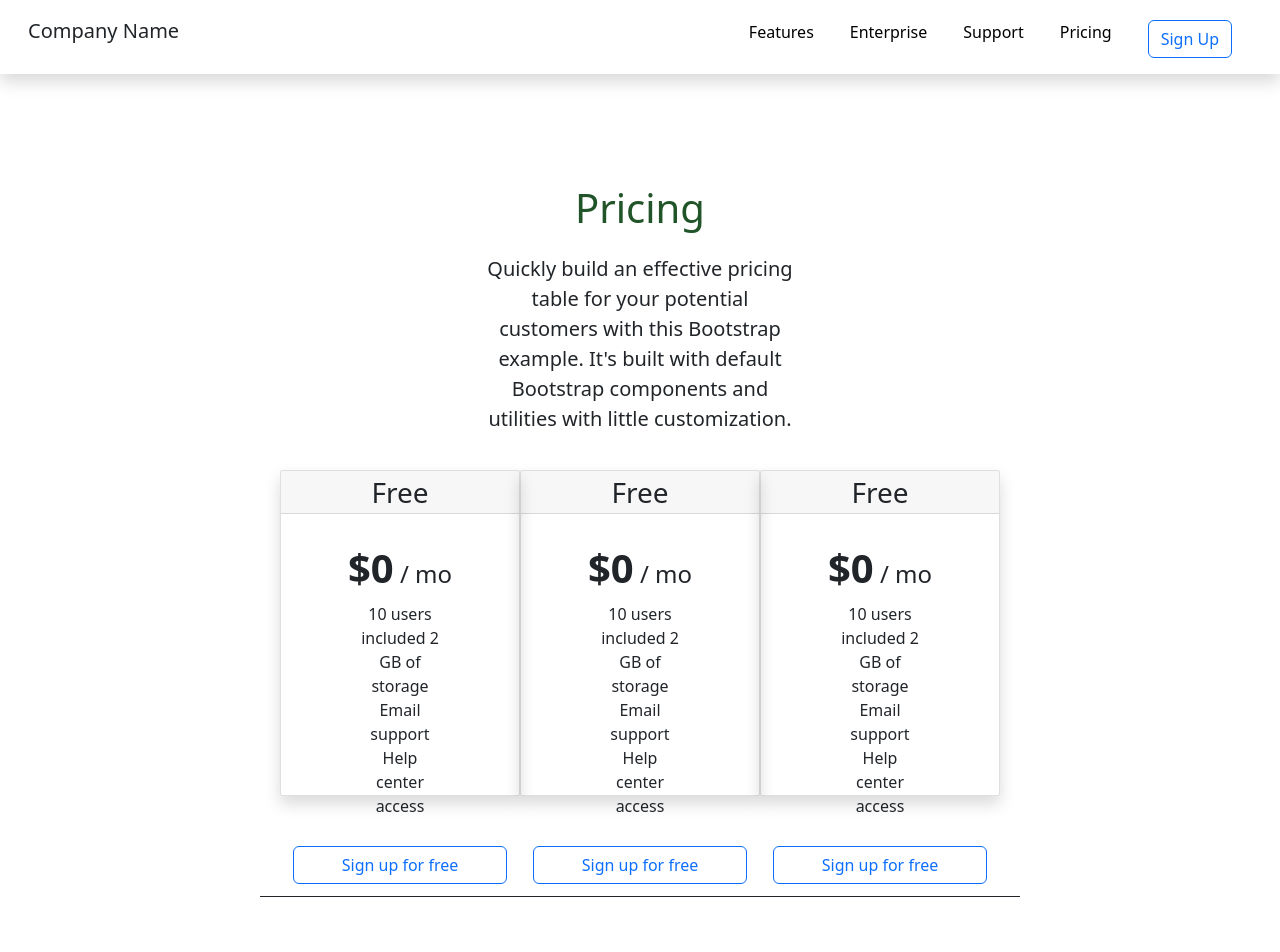
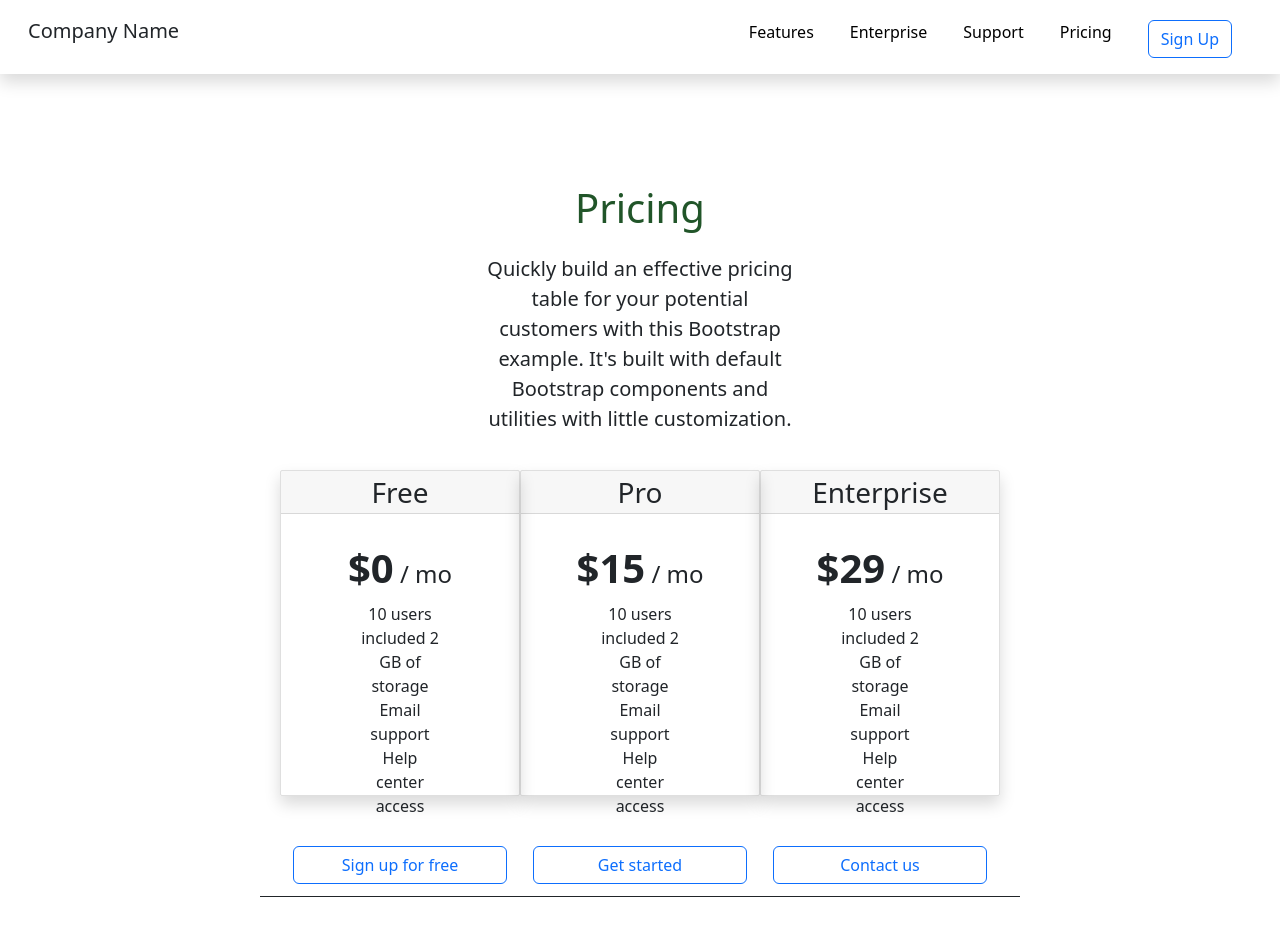
Before and after one commit to karimberdiDekhkonov/fr-project-1.0, a React (Create React App) app: page / in a window 1280 px wide. Shown: the top 952 px of the page. Built offline with nearby package versions, Linux system fonts and the light colour scheme.

Commit message:
props are used for three cards

```diff
--- a/src/components/main/PriceCard/PriceCard.js
+++ b/src/components/main/PriceCard/PriceCard.js
@@ -1,11 +1,12 @@
 import {Component} from 'react';
 class PriceCard extends Component{
     render(){
+      const {type, price, btnText} = this.props.data;
       return <div className="container main-inner-box p-0 shadow">
-      <div className="inner-top fs-3 mb-4">Free</div>
-      <div className="inner-price fs-4"> <span className='price fw-bolder fs-1'>$0</span> / mo</div>
+      <div className="inner-top fs-3 mb-4">{type}</div>
+      <div className="inner-price fs-4"> <span className='price fw-bolder fs-1'>${price}</span> / mo</div>
       <div className="inner-des px-5">10 users included 2 GB of storage Email support Help center access</div>
-      <button className='btn btn-outline-primary mt-4 inner-btn'>Sign up for free</button>
+      <button className='btn btn-outline-primary mt-4 inner-btn'>{btnText}</button>
     </div>
     }
   }
--- a/src/components/main/main.js
+++ b/src/components/main/main.js
@@ -1,5 +1,23 @@
 import { Component } from "react";
 import PriceCard from "./PriceCard/PriceCard";
+
+const cardList = [
+  {
+    type: "Free",
+    price: 0,
+    btnText: "Sign up for free"
+  },
+  {
+    type: "Pro",
+    price: 15,
+    btnText: "Get started"
+  },
+  {
+    type: "Enterprise",
+    price: 29,
+    btnText: "Contact us"
+  }
+]
 
 class Main extends Component{
     render(){
@@ -11,9 +29,9 @@ class Main extends Component{
           Quickly build an effective pricing table for your potential customers with this Bootstrap example. It's built with default Bootstrap components and utilities with little customization.
           </div>
           <div className="main-box3 d-flex">
-            <PriceCard/>
-            <PriceCard/>
-            <PriceCard/>
+            {
+              cardList.map((value) => <PriceCard data = {value}/>)
+            }
           </div>
         </main>
     }
```
